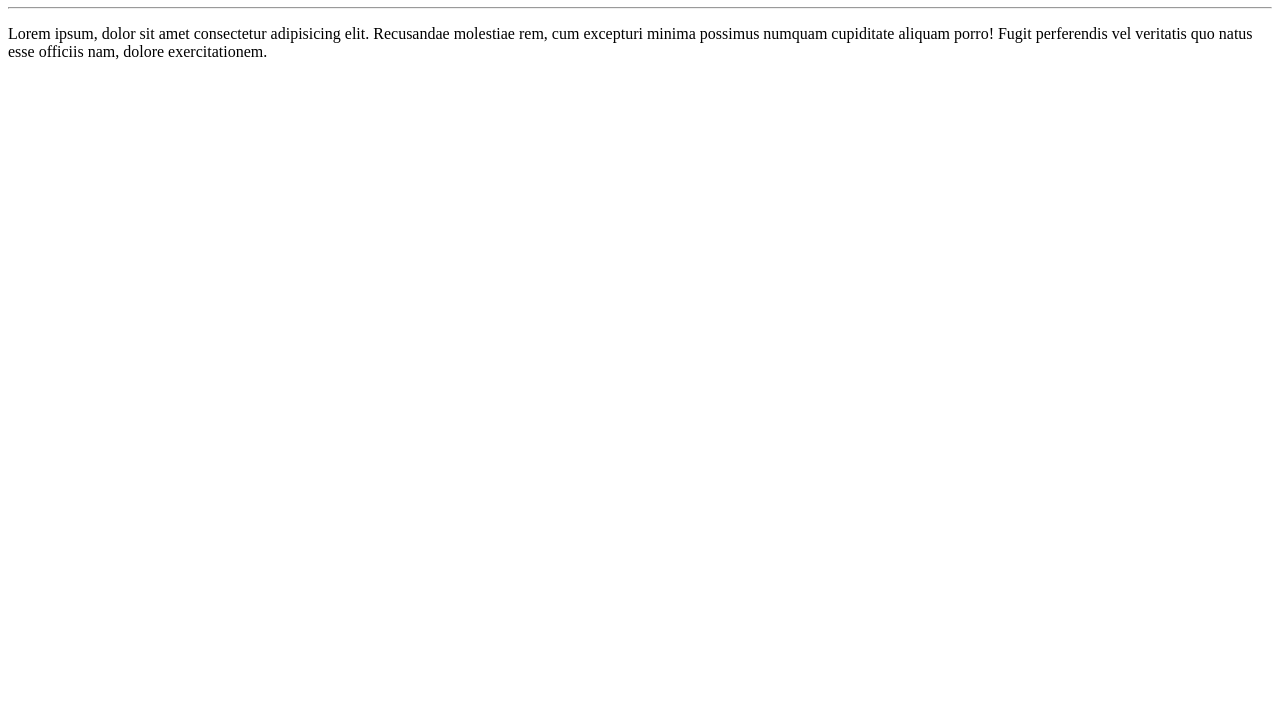
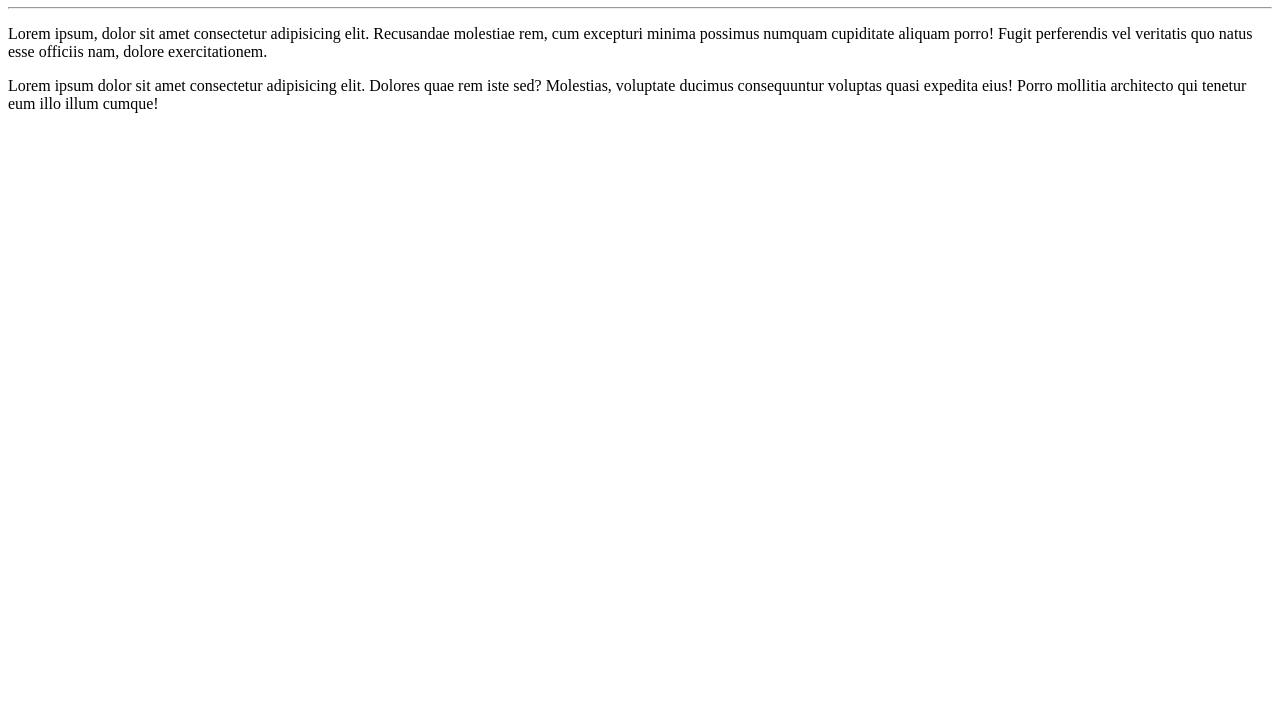
Before and after one commit to DouglasRosa88/Ola-Mundo, a plain HTML site: page site-exemplo/index.html in a window 1280 px wide. Shown: the part 73-800 px from the top of the page. Drawn offline with Linux system fonts and the light colour scheme.

Commit message:
Adicionei um parágrafo

```diff
--- a/site-exemplo/index.html
+++ b/site-exemplo/index.html
@@ -9,5 +9,6 @@
     <h1> Olá, Mundo! </h1>
     <hr>
     <p>Lorem ipsum, dolor sit amet consectetur adipisicing elit. Recusandae molestiae rem, cum excepturi minima possimus numquam cupiditate aliquam porro! Fugit perferendis vel veritatis quo natus esse officiis nam, dolore exercitationem.</p>
+    <p>Lorem ipsum dolor sit amet consectetur adipisicing elit. Dolores quae rem iste sed? Molestias, voluptate ducimus consequuntur voluptas quasi expedita eius! Porro mollitia architecto qui tenetur eum illo illum cumque!</p>
 </body>
 </html>
```
